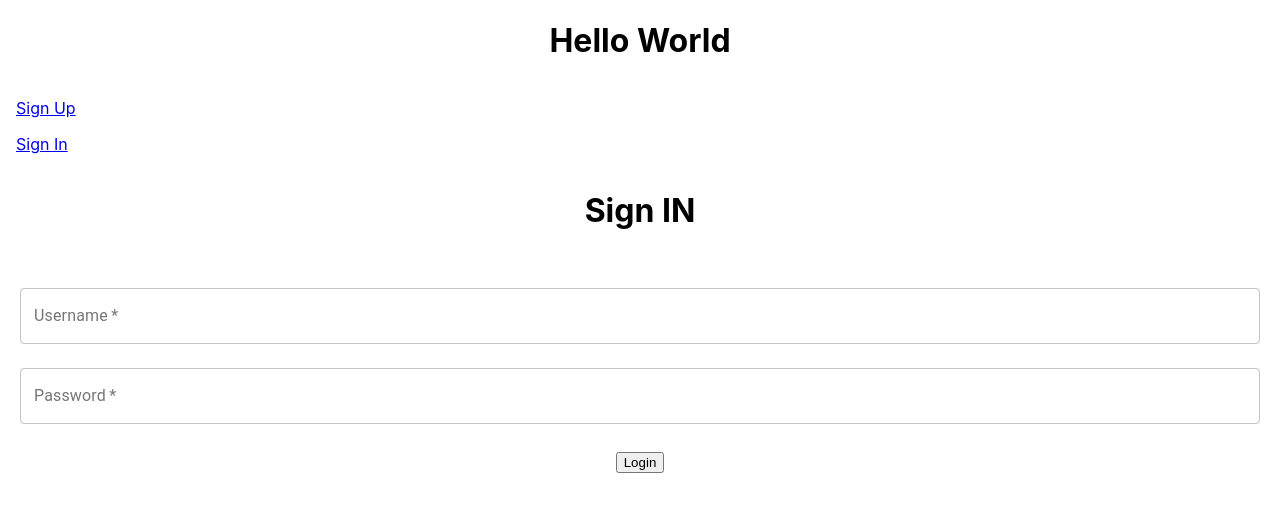
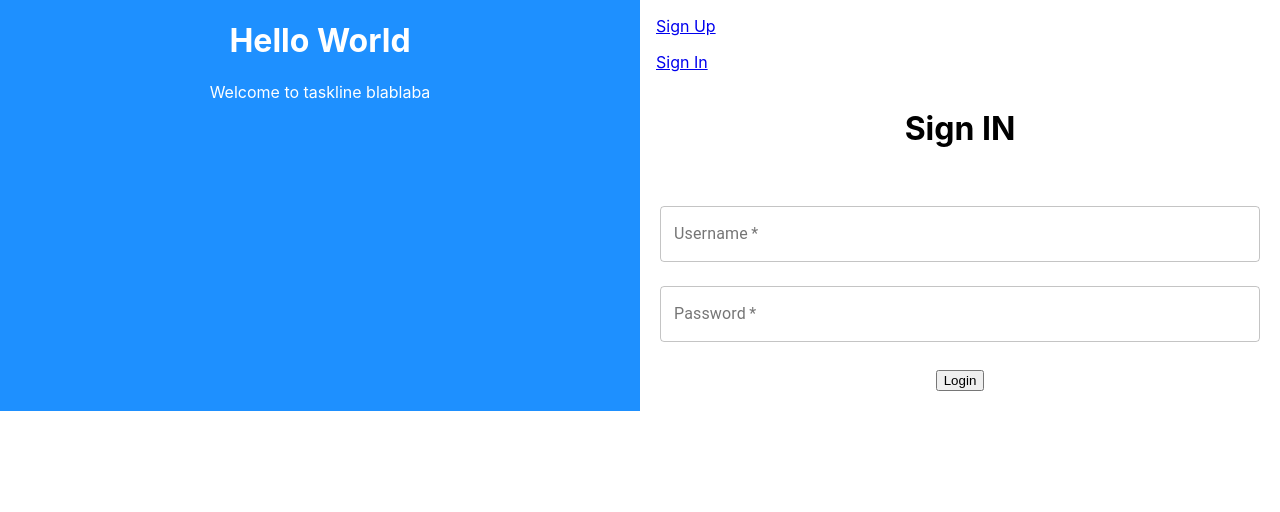
Before and after one commit to nzawirski/TaskLine, a React (Create React App) app: page /signIn in a window 1280 px wide. Shown: the top 512 px of the page. Built offline with nearby package versions, Linux system fonts and the light colour scheme.

Commit message:
messing around, acomplished nothing

```diff
--- a/src/components/LandingPage.js
+++ b/src/components/LandingPage.js
@@ -11,10 +11,34 @@ class LandingPage extends Component {
         super(props);
         this.state = {}
     }
+
     render() {
+        const partent = {
+            display: "flex",
+            width: "100%",
+
+        }
+        const leftDiv = {
+            backgroundColor: "DodgerBlue",
+            margin: "0px",
+            padding: "0px",
+            color: "white",
+            width: "50%",
+
+
+        }
+        const rightDiv = {
+            width: "50%",
+            height: "100%",
+
+        }
         return (
-            <div>
+            <div style={partent}>
+                <div style={leftDiv}>
                     <h1>Hello World</h1>
+                    <p>Welcome to taskline blablaba</p>
+                </div>
+                <div style={rightDiv}>
                     <List>
                         {
                             [{ name: "Sign Up", link: '/signUp' },
@@ -30,9 +54,9 @@ class LandingPage extends Component {
                     <Switch>
                         <Route path="/signUp" component={SignUpForm} />
 
-                    <Route path="/signIn" component={SignInForm}/>
+                        <Route path="/signIn" component={SignInForm} />
                     </Switch>
-
+                </div>
             </div>
         );
     }
```
Lines whose indentation alone changed are shown as unchanged.
